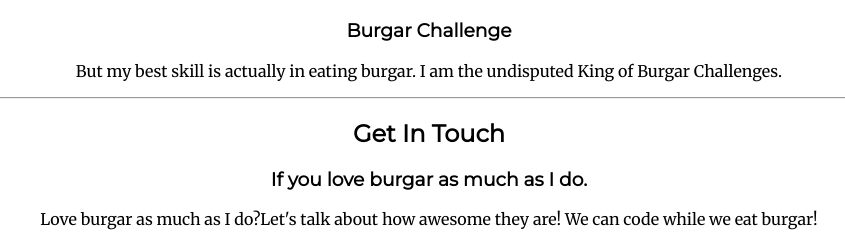
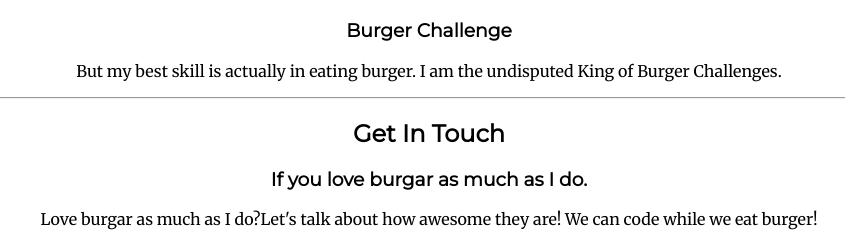
Before and after one commit to sayed1998/Mysite, a plain HTML site: page index.html in a window 1280 px wide. Shown: the part 1491-1733 px from the top of the page, 211-1056 px from the left. Drawn offline with Linux system fonts and the light colour scheme.

Commit message:
Update index.html

```diff
--- a/index.html
+++ b/index.html
@@ -31,15 +31,15 @@
         </div>
         <div class="skill-row">
           <img class="" src="images/burguer.png" alt="food-img">
-          <h3>Burgar Challenge</h3>
-          <p>But my best skill is actually in eating burgar. I am the undisputed King of Burgar Challenges.</p>
+          <h3>Burger Challenge</h3>
+          <p>But my best skill is actually in eating burger. I am the undisputed King of Burger Challenges.</p>
         </div>
       </div>
       <hr>
       <div class="contact-me">
         <h2>Get In Touch</h2>
         <h3>If you love burgar as much as I do.</h3>
-        <p>Love burgar as much as I do?Let's talk about how awesome they are! We can code while we eat burgar!</p>
+        <p>Love burgar as much as I do?Let's talk about how awesome they are! We can code while we eat burger!</p>
         <a class="btn" href="mailto:swasim1998@email.com">CONTACT ME</a>
       </div>
     </div>
```
